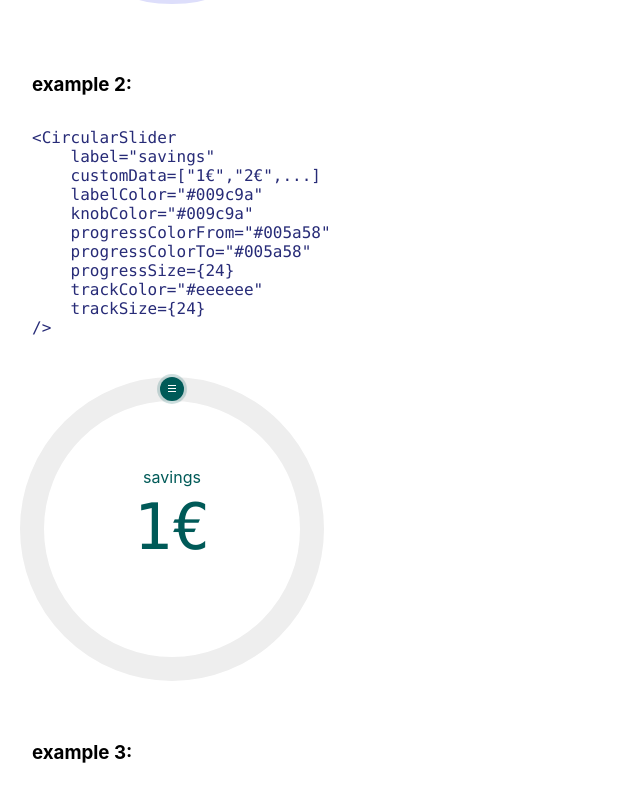
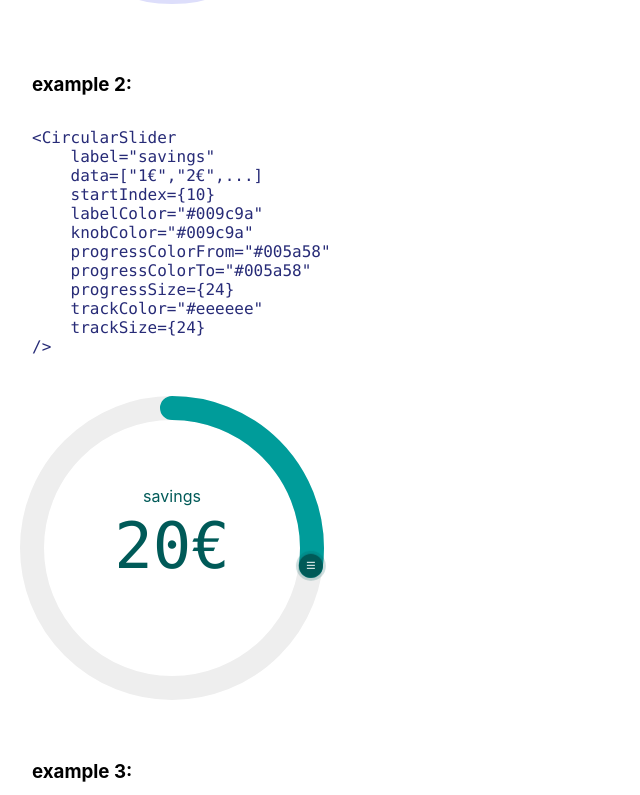
Before and after one commit to fseehawer/react-circular-slider, a React (Create React App) app: page / in a window 1280 px wide. Shown: the part 545-1340 px from the top of the page, without its empty margins (0-640 px from the left). Built offline with nearby package versions, Linux system fonts and the light colour scheme.

Commit message:
Add startIndex prop

```diff
--- a/package.json
+++ b/package.json
@@ -1,6 +1,6 @@
 {
   "name": "@fseehawer/react-circular-slider",
-  "version": "1.1.0",
+  "version": "1.1.2",
   "description": "A customizable circular slider with no dependencies.",
   "main": "index.js",
   "repository": {
--- a/src/App.js
+++ b/src/App.js
@@ -40,7 +40,8 @@ const App = () => {
             <pre>
                 {`<CircularSlider
     label="savings"
-    customData=["1€","2€",...]
+    data=["1€","2€",...]
+    startIndex={10}
     labelColor="#009c9a"
     knobColor="#009c9a"
     progressColorFrom="#005a58"
@@ -60,14 +61,15 @@ const App = () => {
                 progressSize={24}
                 trackColor={"#eeeeee"}
                 trackSize={24}
-                customData={["1€","2€","3€","4€","5€","6€","7€","8€","9€","10€","20€","30€","40€","50€","60€","70€","80€","90€","100€","200€","300€","400€","500€","600€","700€","800€","900€","1000€","2000€","3000€","4000€","5000€","6000€","7000€","8000€","9000€","10000€"]}
+                startIndex={10}
+                data={["1€","2€","3€","4€","5€","6€","7€","8€","9€","10€","20€","30€","40€","50€","60€","70€","80€","90€","100€","200€","300€","400€","500€","600€","700€","800€","900€","1000€","2000€","3000€","4000€","5000€","6000€","7000€","8000€","9000€","10000€"]}
             />
             <p>&nbsp;</p>
             <h3 className={css(styles.h3)}>example 3:</h3>
             <pre>
                 {`<CircularSlider
     label="Alphabet"
-    customData=["A","B","C",...]
+    data=["A","B","C",...]
     labelColor="#212121"
     knobColor="#212121"
     progressColorFrom="#ff8500"
@@ -87,7 +89,7 @@ const App = () => {
                 progressSize={4}
                 trackColor={"#eeeeee"}
                 trackSize={12}
-                customData={"ABCDEFGHIJKLMNOPQRSTUVWXYZ".split("")}
+                data={"ABCDEFGHIJKLMNOPQRSTUVWXYZ".split("")}
             />
             <p>&nbsp;</p>
         </div>
--- a/src/CircularSlider/index.js
+++ b/src/CircularSlider/index.js
@@ -23,7 +23,8 @@ const CircularSlider = (props) => {
         progressSize = 6,
         trackColor = '#DDDEFB',
         trackSize = 6,
-        customData = [],
+        data = [],
+        startIndex = 0,
         onChange = value => {}
     } = props;
     const [state, setState] = useState({
@@ -61,16 +62,12 @@ const CircularSlider = (props) => {
         const dashOffset = state.dashFullArray - ((degrees / 360) * state.dashFullArray);
         let currentPoint = 0;
 
-        if(customData.length) {
-            const pointsInCircle = 360 / customData.length;
+        if(data.length) {
+            const pointsInCircle = 360 / data.length;
             currentPoint = Math.floor(degrees / pointsInCircle)
         }
 
-        console.log(customData.length);
-
-        const labelValue = !!customData.length ? customData[currentPoint] : Math.round(degrees);
-        // props callback for parent
-        onChange(labelValue);
+        const labelValue = !!data.length ? data[currentPoint] : Math.round(degrees);
 
         setState(prevState => ({
             ...prevState,
@@ -82,7 +79,10 @@ const CircularSlider = (props) => {
                 y: (radius * Math.sin(radians) + radius),
             }
         }));
-    }, [state.dashFullArray, state.radius, customData, onChange]);
+
+        // props callback for parent
+        onChange(labelValue);
+    }, [state.dashFullArray, state.radius, data, onChange]);
 
     const onMouseDown = useCallback((event) => {
         setState(prevState => ({
@@ -120,22 +120,41 @@ const CircularSlider = (props) => {
 
     useEffect(() => {
         const pathLength = svgFullPath.current.getTotalLength();
+        const pointsInCircle = 360 / data.length;
+        const degrees = startIndex * pointsInCircle;
+        const radians = (degrees * Math.PI / 180) - 1.5708; // offset by 90 degrees
+
+        let knob = {
+            radians: 0,
+            x: state.radius,
+            y: 0,
+        };
+
+        if(startIndex > 0) {
+            knob = {
+                radians: radians,
+                x: (state.radius * Math.cos(radians) + state.radius),
+                y: (state.radius * Math.sin(radians) + state.radius),
+            };
+        }
+
+        let dashOffset = state.dashFullArray - ((degrees / 360) * state.dashFullArray);
+
+        if(isNaN(dashOffset)) {
+            dashOffset = pathLength;
+        }
 
         setState(prevState => ({
             ...prevState,
             mounted: true,
             dashFullArray: pathLength,
-            dashFullOffset: pathLength,
+            dashFullOffset: dashOffset,
             radius: state.radius,
-            degrees: customData.length ? customData[0] : 0,
-            knob: {
-                radians: 0,
-                x: state.radius,
-                y: 0,
-            },
+            degrees: data.length ? data[startIndex] : 0,
+            knob,
         }));
         // eslint-disable-next-line
-    }, [offsetRelativeToDocument, state.radius]);
+    }, [offsetRelativeToDocument, state.radius, state.dashFullArray]);
 
     useEffect(() => {
         if (state.isDragging) {
```
Also changed, not shown: index.js, 9 other files (tests, documents, lock files or other folders).
